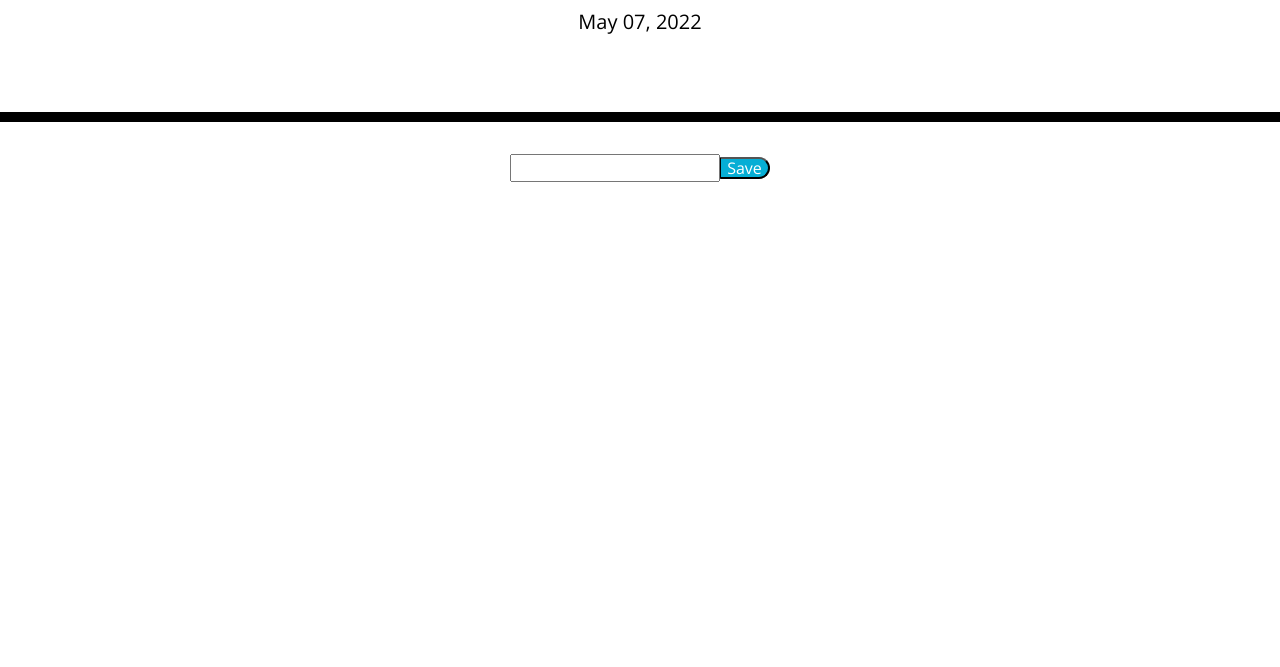
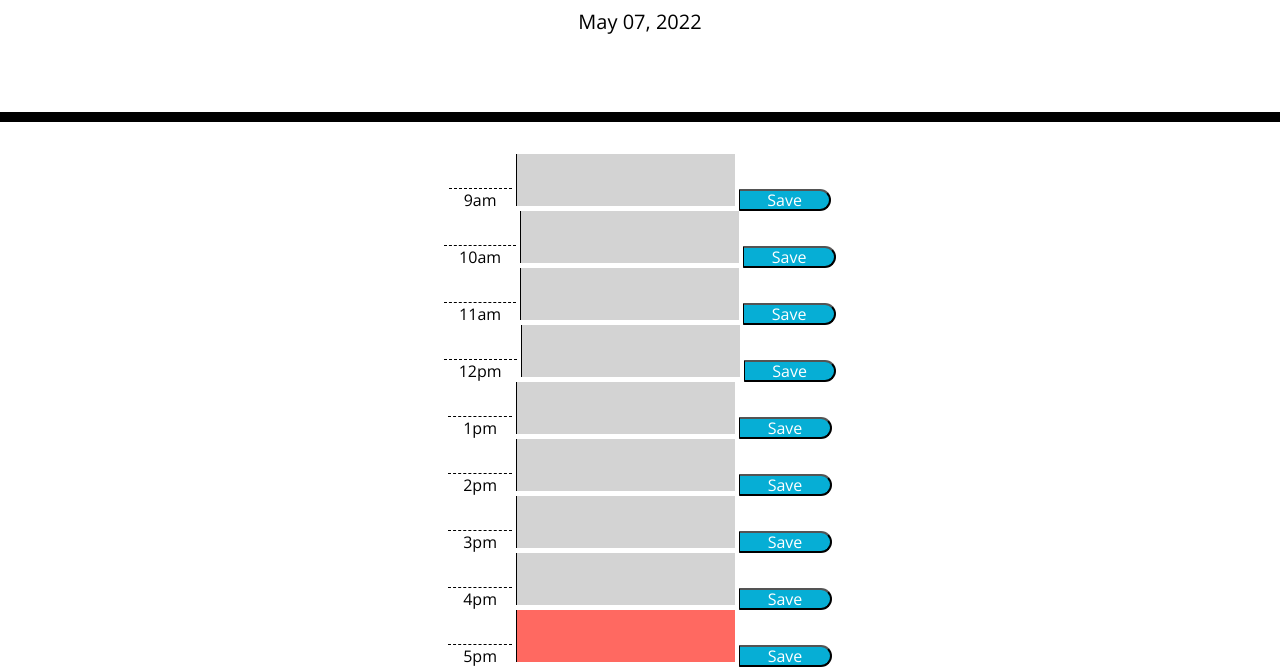
Before and after one commit to A-Hask/Challenge-5-Super-Disco, a plain HTML site: page Develop/index.html in a window 1280 px wide. Shown: the part 182-849 px from the top of the page. Before the commit the page ends 800 px from the top, so only its background shows below. Drawn offline with nearby package versions, Linux system fonts and the light colour scheme.

Commit message:
added and color coded time-blocks

```diff
--- a/Develop/index.html
+++ b/Develop/index.html
@@ -30,6 +30,51 @@
     </header>
     <div class="container" id="time-block">
       <!-- Timeblocks go here -->
+      <div class='time-block'>
+        <span class='hour col-1'>9am</span>
+        <textarea class='description col-10' id="09"></textarea>
+        <button class='saveBtn col-1'>Save</button>
+      </div>
+      <div class='time-block'>
+        <span class='hour col-1'>10am</span>
+        <textarea class='description col-10' id="10"></textarea>
+        <button class='saveBtn col-1'>Save</button>
+      </div>
+      <div class='time-block'>
+        <span class='hour col-1'>11am</span>
+        <textarea class='description col-10' id="11"></textarea>
+        <button class='saveBtn col-1'>Save</button>
+      </div>
+      <div class='time-block'>
+        <span class='hour col-1'>12pm</span>
+        <textarea class='description col-10' id="12"></textarea>
+        <button class='saveBtn col-1'>Save</button>
+      </div>
+      <div class='time-block'>
+        <span class='hour col-1'>1pm</span>
+        <textarea class='description col-10' id="13"></textarea>
+        <button class='saveBtn col-1'>Save</button>
+      </div>
+      <div class='time-block'>
+        <span class='hour col-1'>2pm</span>
+        <textarea class='description col-10' id="14"></textarea>
+        <button class='saveBtn col-1'>Save</button>
+      </div>
+      <div class='time-block'>
+        <span class='hour col-1'>3pm</span>
+        <textarea class='description col-10' id="15"></textarea>
+        <button class='saveBtn col-1'>Save</button>
+      </div>
+      <div class='time-block'>
+        <span class='hour col-1'>4pm</span>
+        <textarea class='description col-10' id="16"></textarea>
+        <button class='saveBtn col-1'>Save</button>
+      </div>
+      <div class='time-block'>
+        <span class='hour col-1'>5pm</span>
+        <textarea class='description col-10 col-10' id="17"></textarea>
+        <button class='saveBtn col-1'>Save</button>
+      </div>
     </div>
 
     <script src="https://code.jquery.com/jquery-3.4.1.min.js"></script>
--- a/Develop/script.js
+++ b/Develop/script.js
@@ -1,20 +1,53 @@
-//set variables and arrays. create elements
-var timeBlocks = $("#time-block");
-timeBlocks = document.createElement("div");
-var timeArray = ["9am", "10am", "11am", "12pm", "1pm", "2pm", "3pm", "4pm", "5pm"];
-
 //add function to place current date at top of page
 var currentDay = moment().format("MMM DD, YYYY");
 $("#currentDay").append(currentDay);
 
-//use for loop to create divs for each time block and add to the container
-for (var i=0; i < timeArray.length; i++) {
-    timeBlocks.append(
-    $("#time-block").html("<div class='time-block' id=" + [timeArray.i] + "><span class='hour'>" + [timeArray.i] + "</span><input class='description' id='tasks10'></input><button class='saveBtn i'>Save</button></div>"));
-};
+var currentTime = moment().format("H");
+var timeArray = ["09", "10", "11", "12", "13", "14", "15", "16", "17"];
+var calendarEvents = [];
 
 //color code time blocks for past, present, and future
-//if timeArray.i < the current hour(H), add .past class; if timeArray=H, .present; if timeArray>H, .future
+function colorCode() {
+    timeArray.map(function(hour){
+        if (hour < currentTime) {
+            $("#"+ hour).attr("class", "past");
+        }
+        if (hour > currentTime) {
+            $("#"+ hour).attr("class", "future");
+        } else if (hour == currentTime) {
+            $("#"+ hour).attr("class", "present");
+        }
+    })
+
+}
+colorCode();
+
+//click event listener for save button
+$("#time-block").on("click", "button", function (event) {
+    var value = event.target.previousElementSibling.value;
+    var id = event.target.previousElementSibling.id;
+    var calendarEvent = {
+        targetValue: value,
+        targetId: id,
+    }
+    function taskText(event) {
+        var isUndefined = typeof calendarEvents === "undefined";
+        console.log(isUndefined==false);
+        if (true) {
+            calendarEvents.push(event);
+            console.log(event);
+            console.log("working");
+        } else {
+            var calendarEvents= [event];
+            console.log("undefined: " + calendarEvent);
+        }
+    }
+    taskText();
+});
+
+//save text in an array
 
 
 //save text in local storage
+
+//use JSON to parse entered text
--- a/Develop/style.css
+++ b/Develop/style.css
@@ -4,7 +4,7 @@ body {
   line-height: 1;
 }
 
-textarea{
+textarea {
   background: transparent;
   border: none;
   resize: none;
@@ -21,11 +21,11 @@ textarea{
   border-bottom: 10px solid black;
 }
 
-.description{
+.description {
   white-space: pre-wrap;
 }
 
-.time-block{
+.time-block {
   text-align: center;
   border-radius: 15px;
 }
@@ -65,7 +65,7 @@ textarea{
   color: white;
 }
 
-.saveBtn i:hover {
+.saveBtn:hover {
   font-size: 20px;
   transition: all .3s ease-in-out;
 }
```
